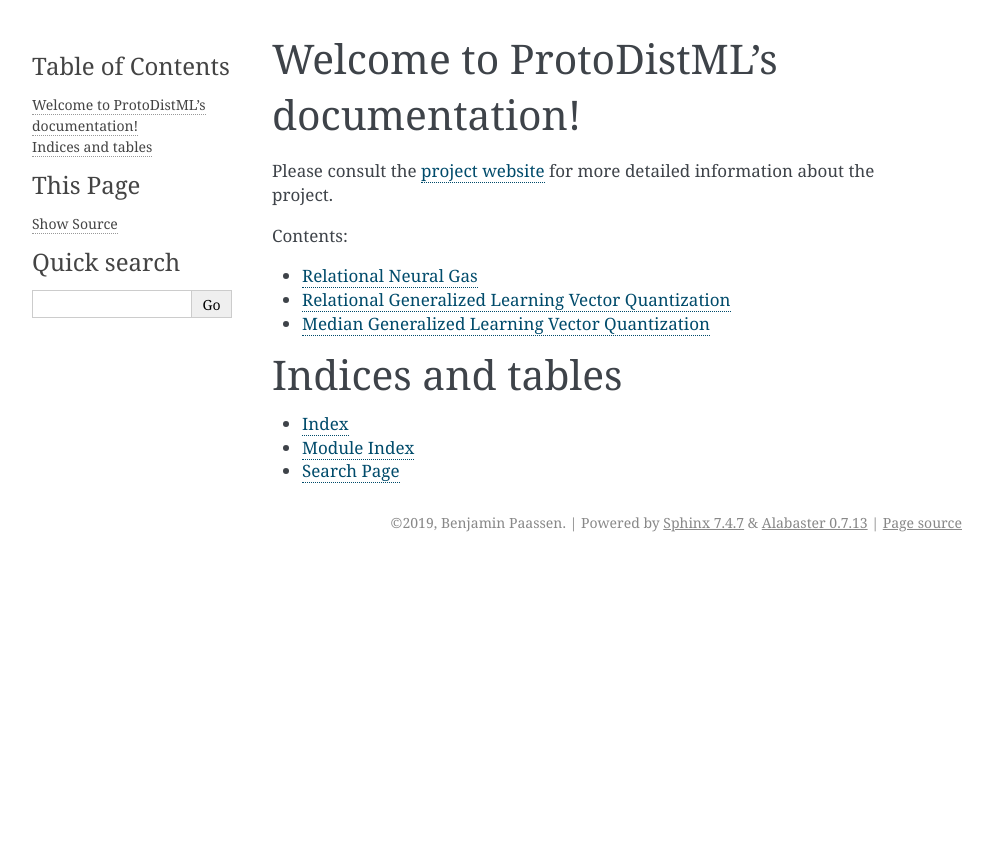
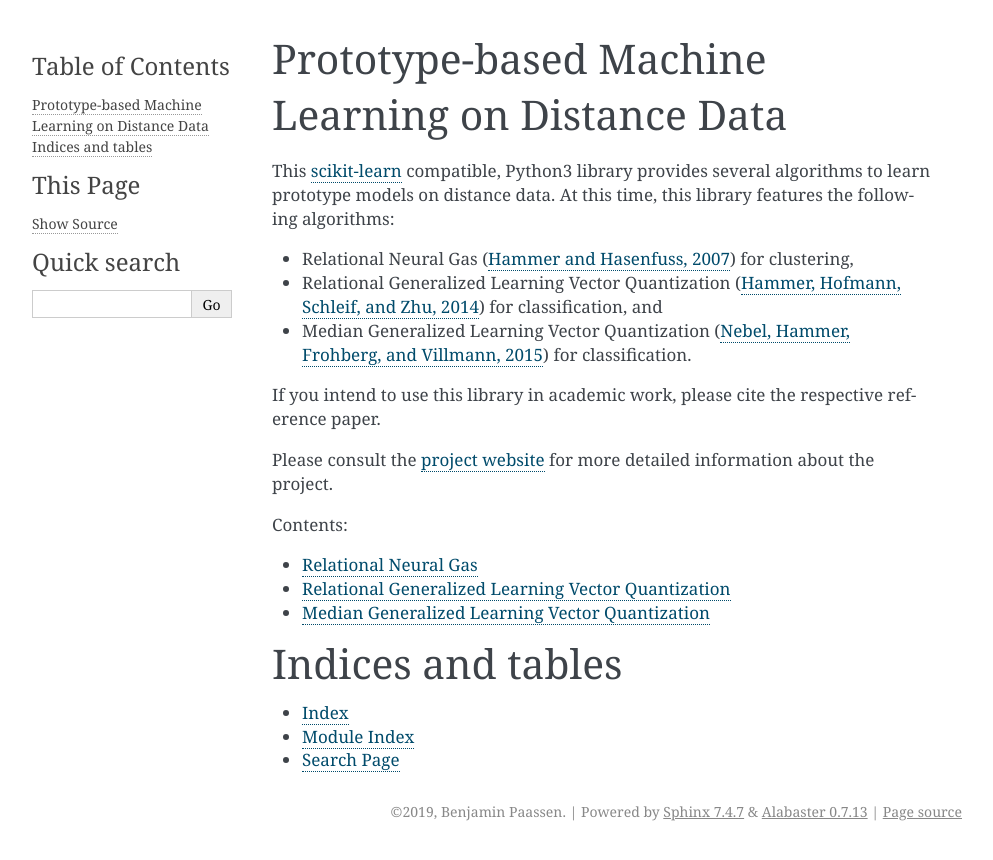
Before and after one commit to HammerLabML/proto-dist-ml, a Sphinx documentation site: the page built from docs/source/index.rst, in a window 1280 px wide. Shown: the top 860 px of the page, without its empty margins (148-1141 px from the left). Built offline with Sphinx 7.4.7, drawn with Linux system fonts in a browser that asks for light colours.

Commit message:
slight corrections to the docu

```diff
--- a/docs/source/index.rst
+++ b/docs/source/index.rst
@@ -3,8 +3,19 @@
    You can adapt this file completely to your liking, but it should at least
    contain the root `toctree` directive.
 
-Welcome to ProtoDistML's documentation!
-=======================================
+Prototype-based Machine Learning on Distance Data
+=================================================
+
+This `scikit-learn`_ compatible, Python3 library provides several algorithms
+to learn prototype models on distance data. At this time, this library features
+the following algorithms:
+
+* Relational Neural Gas (`Hammer and Hasenfuss, 2007`_) for clustering,
+* Relational Generalized Learning Vector Quantization (`Hammer, Hofmann, Schleif, and Zhu, 2014`_) for classification, and
+* Median Generalized Learning Vector Quantization (`Nebel, Hammer, Frohberg, and Villmann, 2015`_) for classification.
+
+If you intend to use this library in academic work, please cite the respective
+reference paper.
 
 Please consult the `project website <https://gitlab.ub.uni-bielefeld.de/bpaassen/proto-dist-ml>`_
 for more detailed information about the project.
@@ -24,3 +35,8 @@
 * :ref:`genindex`
 * :ref:`modindex`
 * :ref:`search`
+
+.. _scikit-learn: https://scikit-learn.org/stable/
+.. _Hammer and Hasenfuss, 2007: https://www.researchgate.net/publication/221562215_Relational_Neural_Gas
+.. _Hammer, Hofmann, Schleif, and Zhu, 2014: http://www.techfak.uni-bielefeld.de/~fschleif/pdf/nc_diss_2014.pdf
+.. _Nebel, Hammer, Frohberg, and Villmann, 2015: https://doi.org/10.1016/j.neucom.2014.12.096
```
Also changed, not shown: 1 other file.
